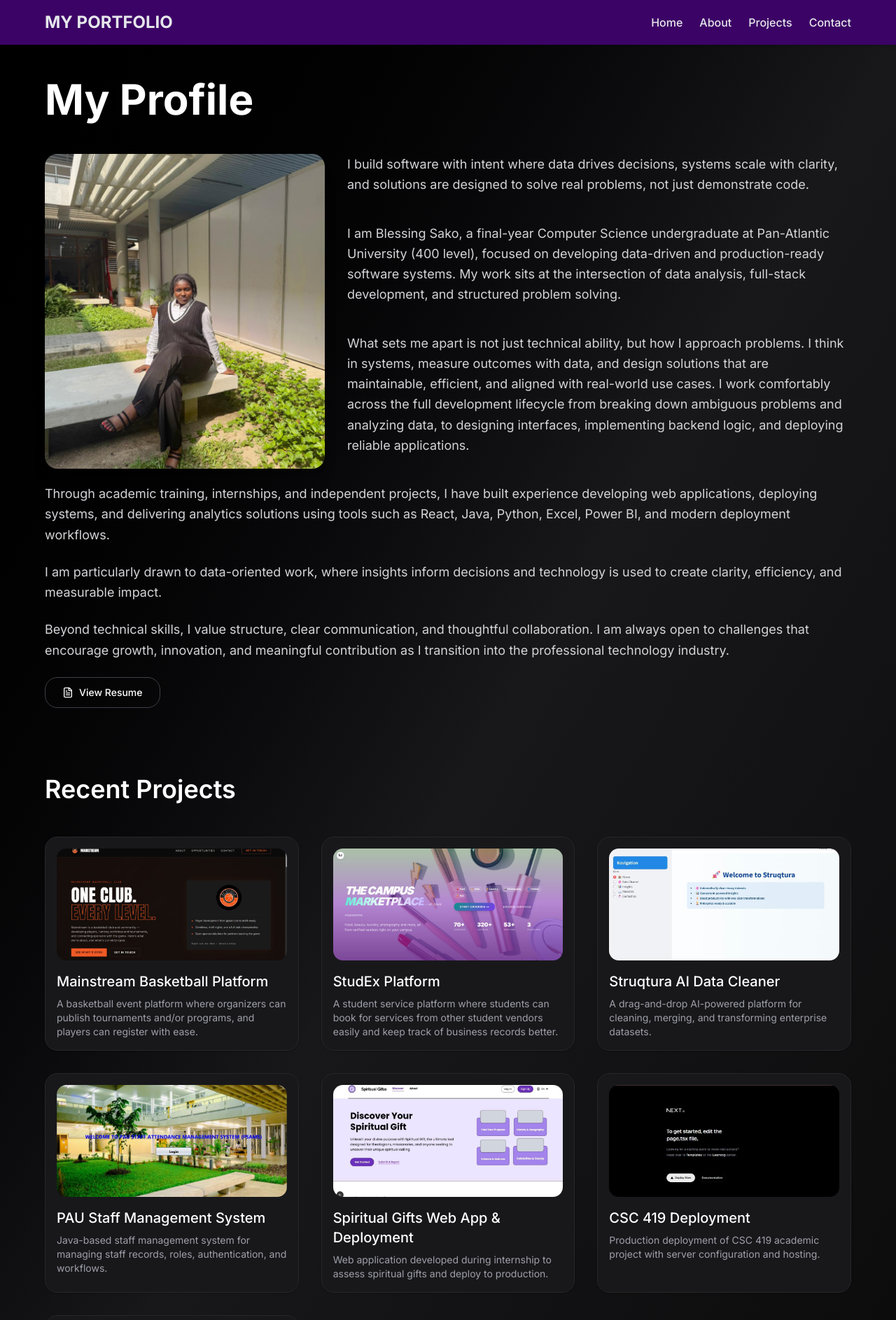
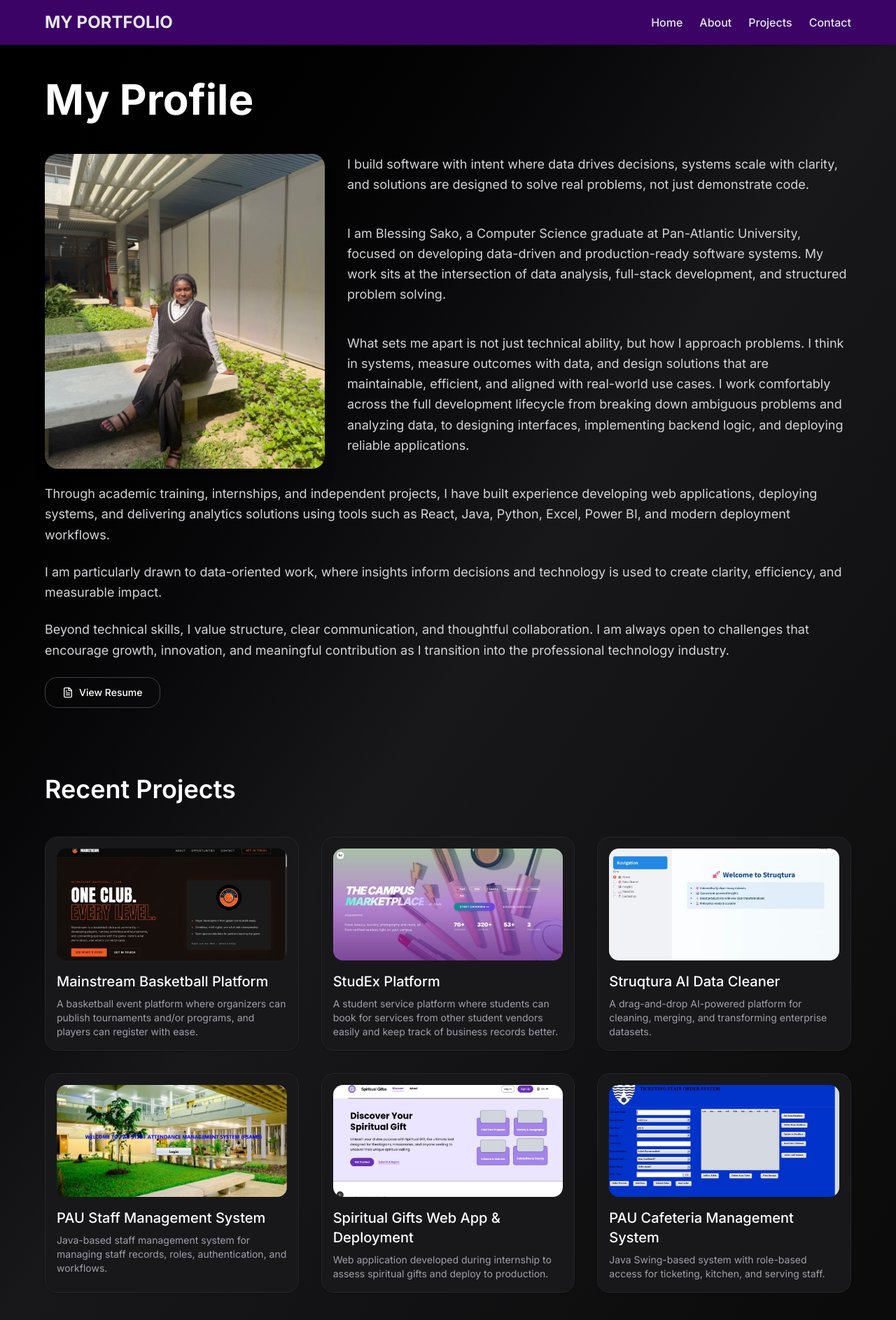
Before and after one commit to udsako/myportfolio, a Next.js app: page /about in a window 1280 px wide. Shown: the top 1887 px of the page at 70% size. Built offline with nearby package versions, Linux system fonts and the light colour scheme.

Commit message:
Update to CV and profile page

```diff
--- a/app/about/page.tsx
+++ b/app/about/page.tsx
@@ -43,8 +43,8 @@ export default function AboutPage() {
         </p>
 
         <p className="mb-10">
-          I am Blessing Sako, a final-year Computer Science undergraduate at
-          Pan-Atlantic University (400 level), focused on developing data-driven
+          I am Blessing Sako, a Computer Science graduate at
+          Pan-Atlantic University, focused on developing data-driven
           and production-ready software systems. My work sits at the intersection
           of data analysis, full-stack development, and structured problem solving.
         </p>
@@ -88,7 +88,7 @@ export default function AboutPage() {
         </p>
 
         <a
-          href="/MY-RESUME.pdf"
+          href="/CV.pdf"
           target="_blank"
           rel="noopener noreferrer"
           className="inline-flex items-center justify-center rounded-2xl px-6 h-11 border border-zinc-700 text-white text-sm font-medium hover:bg-zinc-800 transition"
@@ -163,12 +163,6 @@ const projects = [
     image: "/spiritual-gifts.jpeg",
   },
   {
-    title: "CSC 419 Deployment",
-    description:
-      "Production deployment of CSC 419 academic project with server configuration and hosting.",
-    image: "/csc419deploymenttest.png",
-  },
-  {
     title: "PAU Cafeteria Management System",
     description:
       "Java Swing-based system with role-based access for ticketing, kitchen, and serving staff.",
```
Also changed, not shown: 2 other files (tests, documents, lock files or other folders).
